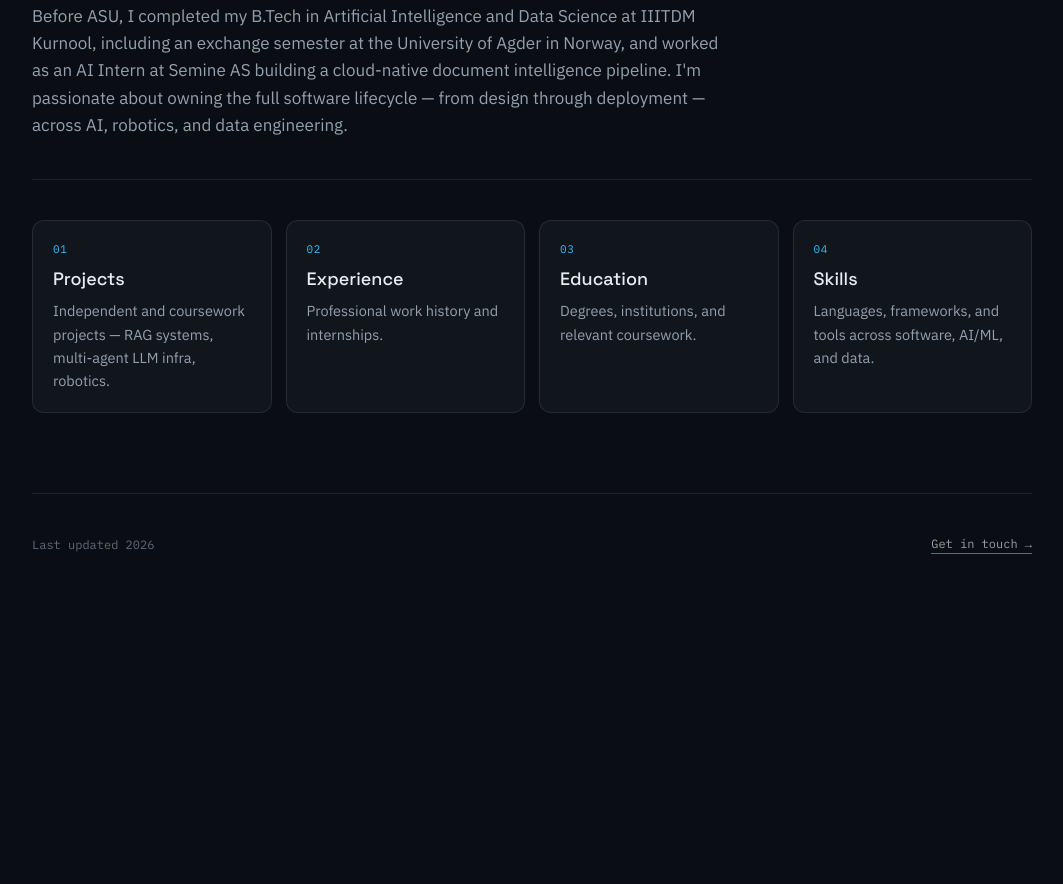
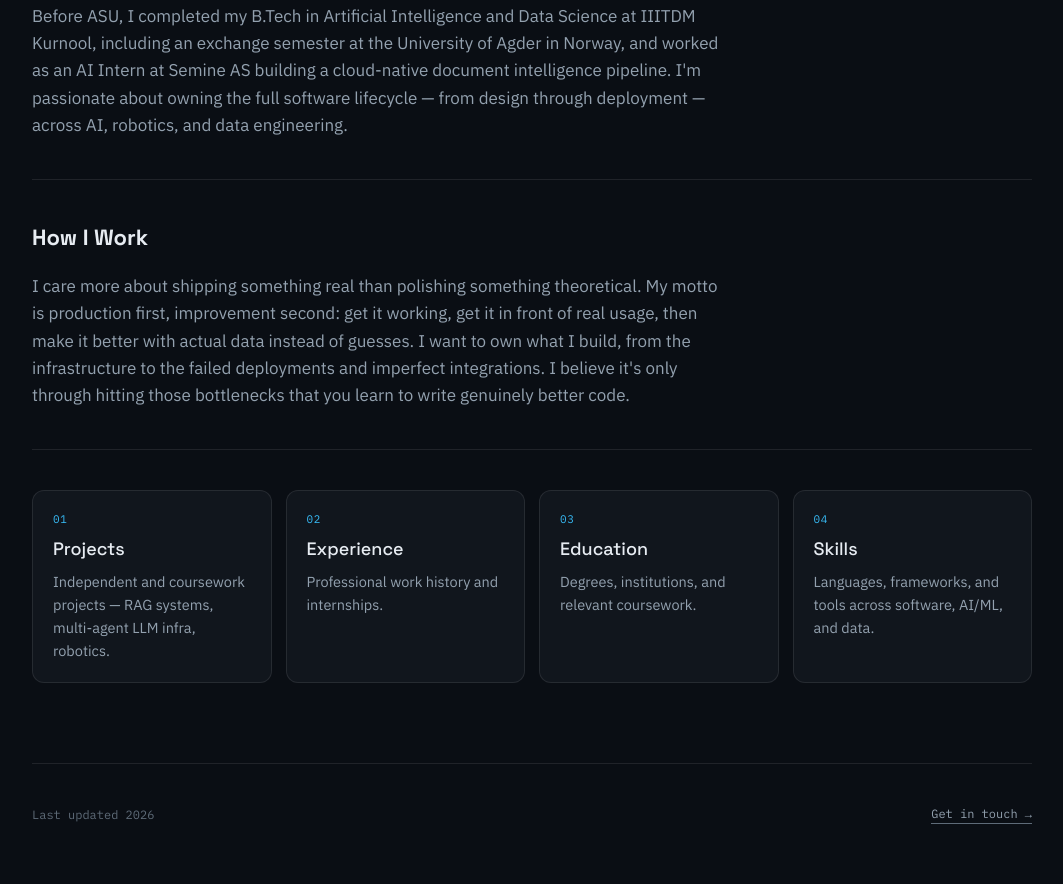
Before and after one commit to mvsg2/mvsg2.github.io, a plain HTML site: page index.html in a window 1280 px wide. Shown: the part 820-1704 px from the top of the page, without its empty margins (108-1171 px from the left). Before the commit the page ends 1434 px from the top, so only its background shows below. Drawn offline with Linux system fonts and the light colour scheme.

Commit message:
update portfolio content

```diff
--- a/index.html
+++ b/index.html
@@ -74,6 +74,17 @@
     </p>
   </div>
 
+  <div class="about-section">
+    <h2 class="section-heading">How I Work</h2>
+    <p>
+      I care more about shipping something real than polishing something theoretical. My motto is
+      production first, improvement second: get it working, get it in front of real usage, then
+      make it better with actual data instead of guesses. I want to own what I build, from the
+      infrastructure to the failed deployments and imperfect integrations. I believe it's only
+      through hitting those bottlenecks that you learn to write genuinely better code.
+    </p>
+  </div>
+
   <div class="explore-grid">
     <a class="explore-card" href="projects.html">
       <div class="ec-label">01</div>
```
